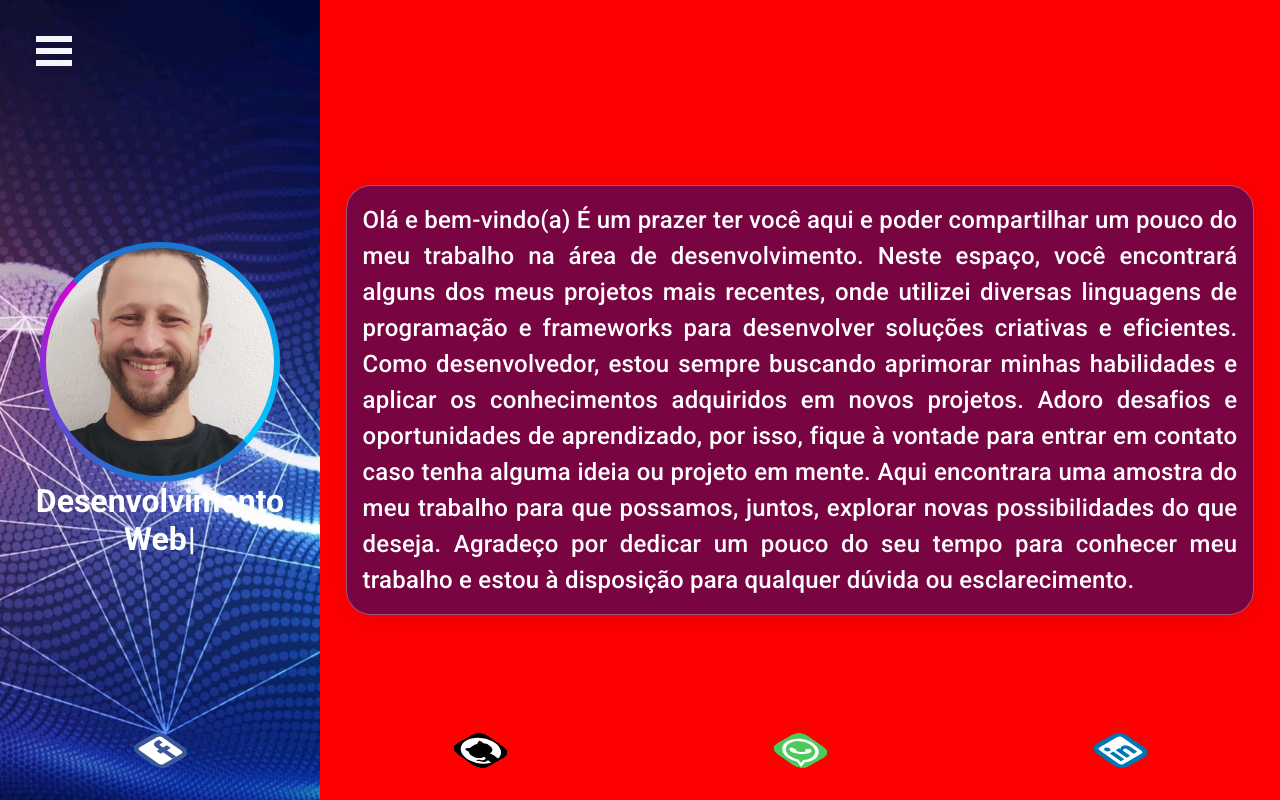
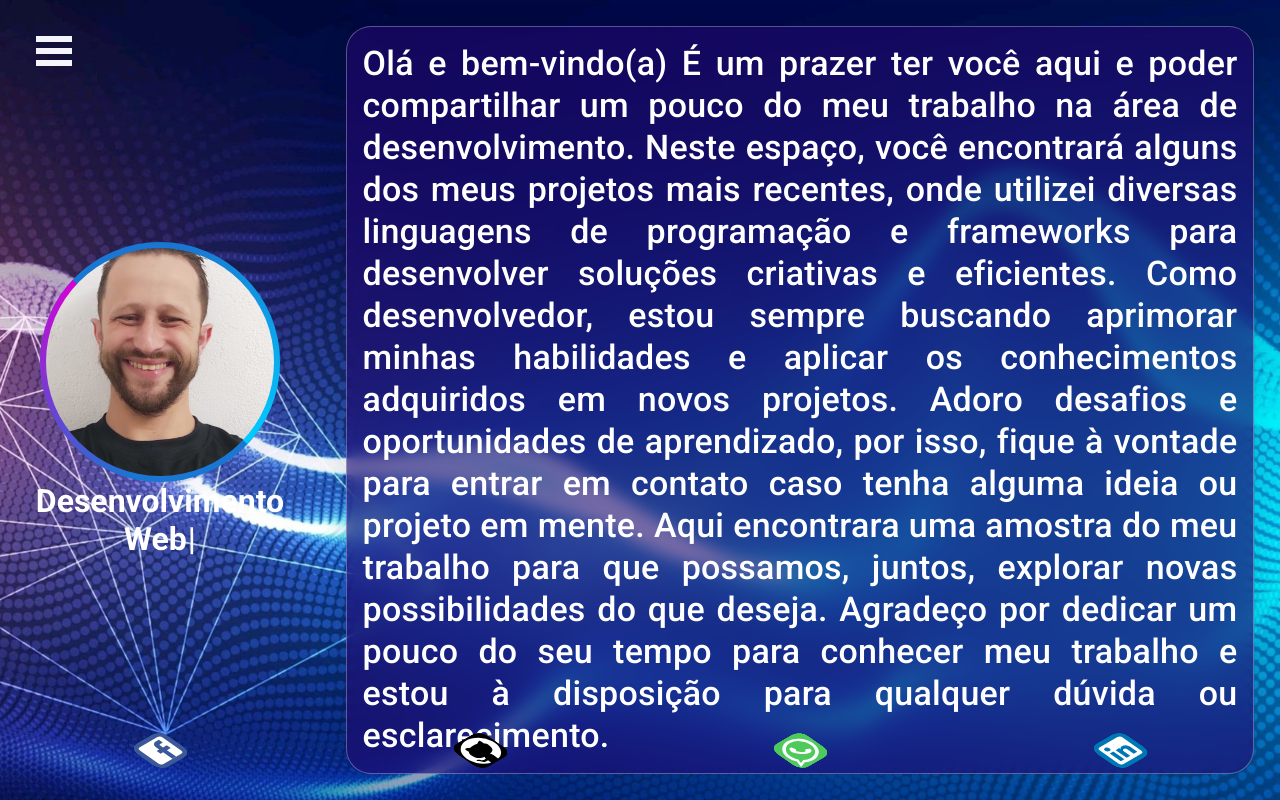
Before and after one commit to WINDSONAMORIM/portifolio, a React (Create React App) app: page / in a window 1280 px wide. Built offline with nearby package versions, Linux system fonts and the light colour scheme.

Commit message:
feat: ajusta css

```diff
--- a/src/components/about/index.tsx
+++ b/src/components/about/index.tsx
@@ -6,19 +6,20 @@ export const About = () => {
         <Grid item xs={12} lg={9}
              sx={{
                 display:'flex',
+                height: {xs: '70%', lg: '100%'},
                 alignItems: {xs: 'flex-start', lg:'center'},
                 justifyContent: {xs:'flex-start', lg:'center'},
                 p: {md:'0 2%'},
-                backgroundColor:'red'
                 }}
             >
             <Box sx={{
+                height: {xs: '90%', lg: 'auto'},
                 backgroundColor: 'rgba(32, 8, 111, 0.6)',
                 borderRadius: '25px',
                 boxShadow: '0 4px 30px rgba(0, 0, 0, 0.1)',
                 backdropFilter: 'blur(7.3px)',
                 border: '1px solid rgba(255, 255, 255, 0.3)'}}>
-                <Typography m={2} fontFamily={'Roboto'} fontSize={'1.5rem'} textAlign={'justify'} color="#FFFFFF">
+                <Typography m={2} fontFamily={'Roboto'} variant='h4' textAlign={'justify'} color="#FFFFFF">
                 Olá e bem-vindo(a)
                      É um prazer ter você aqui e poder compartilhar um
                     pouco do meu trabalho na área de desenvolvimento. Neste espaço,
--- a/src/components/header/index.tsx
+++ b/src/components/header/index.tsx
@@ -7,6 +7,7 @@ export const Header = ({children}:{children: React.ReactNode }) => {
             sx={{
                 display: "flex",
                 width: '100%',
+                height: {xs: '30%', lg: '100%'},
                 flexDirection: 'column',
                 justifyContent: 'center',
                 alignItems: 'center'
```
